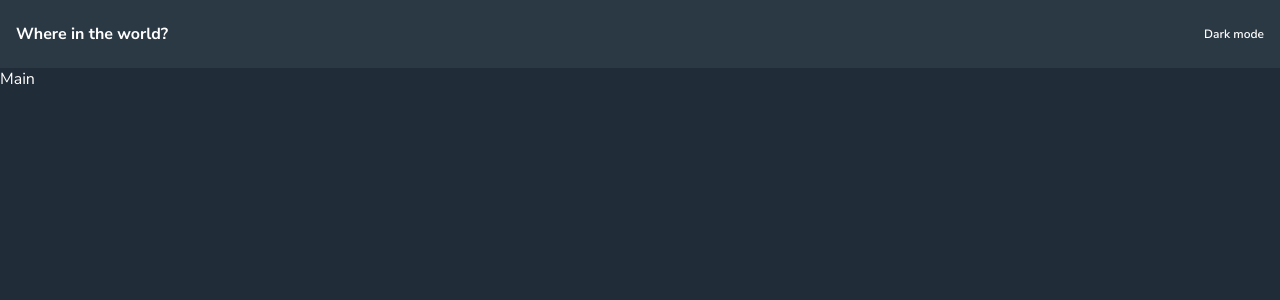
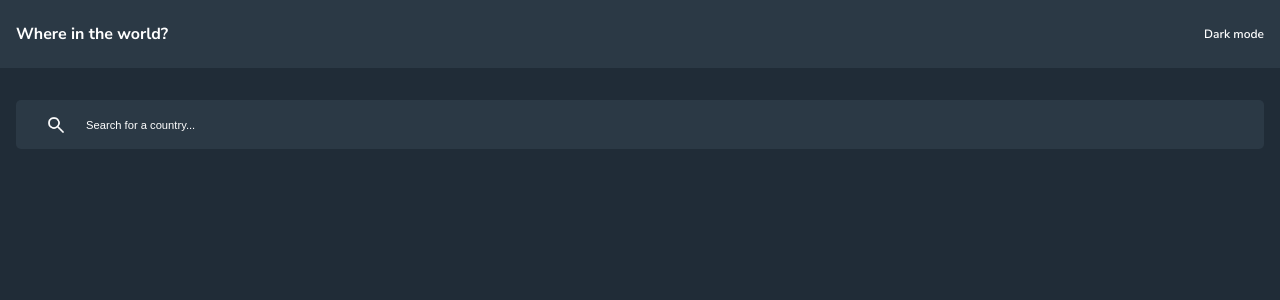
Before and after one commit to Mario-Florio/countries, a React (Create React App) app: page / in a window 1280 px wide. Shown: the top 300 px of the page. Built offline with nearby package versions, Linux system fonts and the light colour scheme; the HTML template or start-up script is replaced by a standard one.

Commit message:
feat: style search bar

```diff
--- a/src/Components/Main/Main.css
+++ b/src/Components/Main/Main.css
@@ -2,4 +2,38 @@
 main {
     background-color: hsl(207, 26%, 17%);
     height: 100vh;
+    padding: 2rem 1rem;
 }
+
+.searchBar {
+    display: flex;
+    align-items: center;
+    background-color: hsl(209, 23%, 22%);
+    padding: .75rem 1.5rem;
+    border-radius: 5px;
+}
+
+.searchBar button {
+    background: none;
+    border: none;
+}
+
+.searchBar img {
+    position: relative;
+    top: 2px;
+    margin: 0 .75rem 0 0;
+    filter: invert(100%);
+    cursor: pointer;
+}
+
+.searchBar input {
+    color: hsl(0, 0%, 100%);
+    font-size: .7rem;
+    background: none;
+    border: none;
+    outline: none;
+}
+
+.searchBar ::placeholder {
+    color: hsl(0, 0%, 100%);
+}
--- a/src/Components/Main/Main.js
+++ b/src/Components/Main/Main.js
@@ -1,11 +1,55 @@
+import { useState } from "react";
 import "./Main.css";
+import searchIcon from "./search.png";
 
 function Main() {
     return(
         <main>
-            Main
+            <SearchBar/>
         </main>
     );
 }
 
 export default Main;
+
+function SearchBar() {
+
+    const [input, setInput] = useState('');
+
+    function handleChange(e) {
+        setInput(e.target.value);
+    }
+
+    function handleSubmit(e) {
+        e.preventDefault();
+        setInput('');
+    }
+
+    return(
+        <form onSubmit={handleSubmit}>
+            <div className="searchBar">
+                <button>
+                    <img
+                        src={searchIcon}
+                        alt="Search Icon"
+                        height={20}
+                    />
+                </button>
+                <label
+                    htmlFor="country-search"
+                    style={{display: "none"}}
+                >
+                    Search for a country
+                </label>
+                <input
+                    type="text"
+                    id="country-search"
+                    name="country-search"
+                    placeholder="Search for a country..."
+                    value={input}
+                    onChange={handleChange}
+                />
+            </div>
+        </form>
+    )
+}
```
Also changed, not shown: src/Components/Main/search.png (added).
